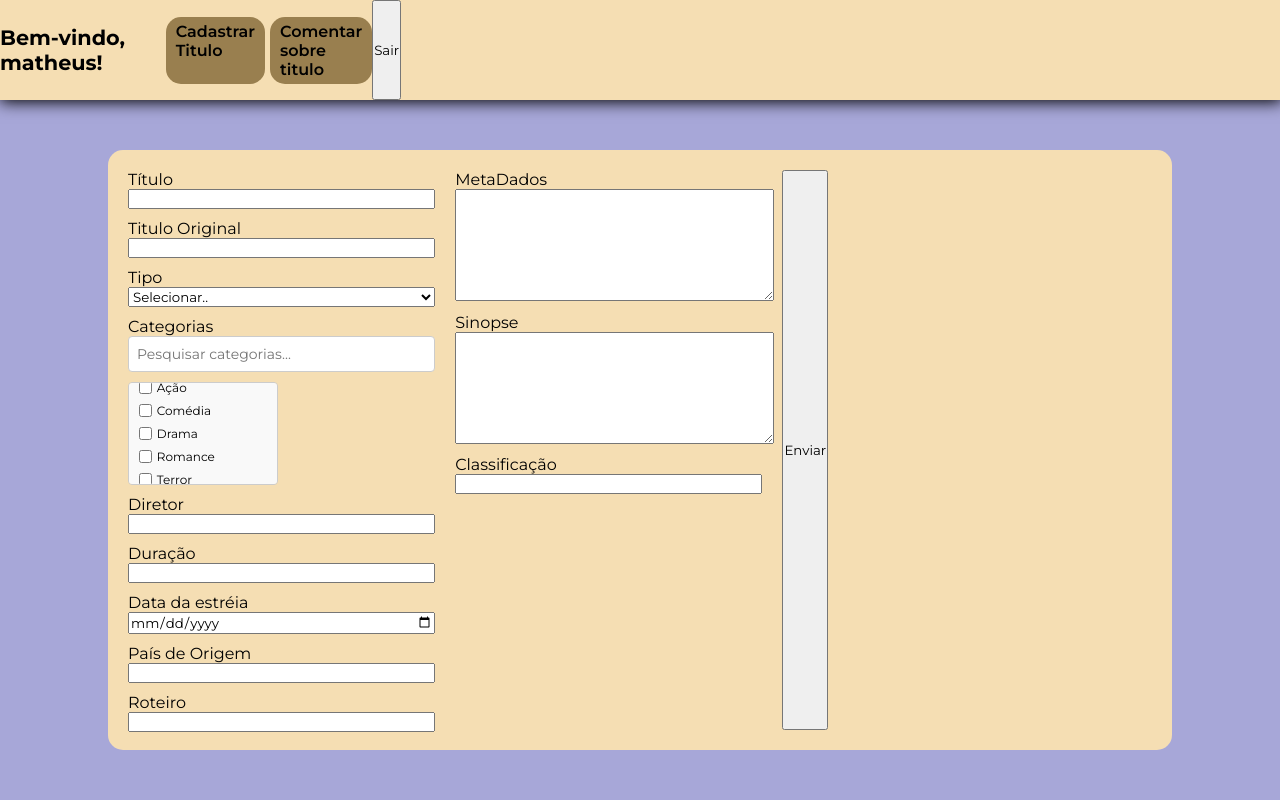
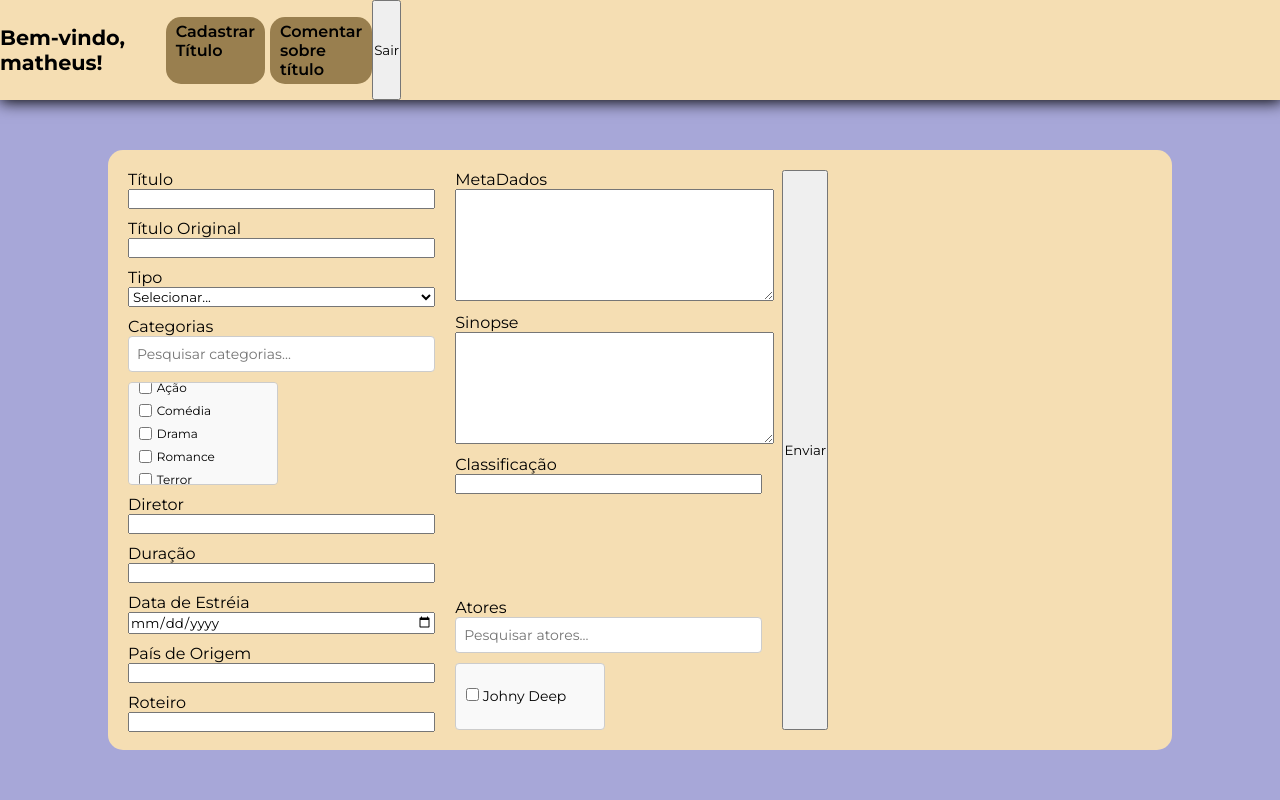
Before and after one commit to MatheusFireRed/HeTalkSheTalk, a PHP site: page /cadastroTitulos.php in a window 1280 px wide. Run offline with PHP 8.4, Linux system fonts and the light colour scheme; a user stored in the database is signed in; data comes from the database, SQL or seed files in the repository.

Commit message:
Seleção para cadastro de atores
Foi adicionado campo para adicionar atores a um elenco.

```diff
--- a/cadastroTitulos.php
+++ b/cadastroTitulos.php
@@ -1,6 +1,5 @@
 <?php
 session_start();
-
 
 if (!isset($_SESSION['user_id'])) {
     header("Location: login.php");
@@ -11,36 +10,38 @@ header("Cache-Control: no-store, no-cache, must-revalidate, max-age=0");
 header("Pragma: no-cache");
 header("Expires: Thu, 19 Nov 1981 08:52:00 GMT");
 
-
-$tituloDaPagina = 'Area de Criação';
+$tituloDaPagina = 'Área de Criação';
 
 require_once 'php/DB/conexaoDB.php';
 
+// Consulta para obter categorias
 try {
-    // Consulta para obter os dados
     $query = "SELECT categoria_id, categoria FROM categorias ORDER BY categoria";
     $stmt = $pdo->query($query);
-
-    // Verifica se há resultados
     $opcoes = $stmt->fetchAll(PDO::FETCH_ASSOC);
-
 } catch (PDOException $e) {
-    die("Erro ao buscar os dados: " . $e->getMessage());
+    die("Erro ao buscar categorias: " . $e->getMessage());
 }
 
+// Consulta para obter atores
+try {
+    $sql = "SELECT id, nome_artistico FROM atores ORDER BY nome_artistico";
+    $stmt = $pdo->query($sql);
+    $tags = $stmt->fetchAll(PDO::FETCH_ASSOC);
+} catch (PDOException $e) {
+    die("Erro ao buscar atores: " . $e->getMessage());
+}
 ?>
 
 <!DOCTYPE html>
 <html>
 <head>
     <title><?php echo $tituloDaPagina ?></title>
-
     <link rel="stylesheet" href="style/styleCadastroTitulo.css">
 </head>
 <body>
 
     <header>
-
         <div class="box-saudacao">
             <h1 class="saudacao">Bem-vindo, <?php echo htmlspecialchars($_SESSION['username']); ?>!</h1>
         </div>
@@ -48,10 +49,10 @@ try {
         <div class="box-menu">
             <ul class="menu">
                 <li>
-                    <a href="cadastroTitulos.php">Cadastrar <br> Titulo</a>
+                    <a href="cadastroTitulos.php">Cadastrar <br> Título</a>
                 </li>
                 <li>
-                    <a href="#">Comentar <br> sobre <br> titulo</a>
+                    <a href="#">Comentar <br> sobre <br> título</a>
                 </li>
             </ul>
         </div>
@@ -61,11 +62,8 @@ try {
     </header>
 
     <main>
-
         <div class="card">
-
             <form action="php/DB/incluirTitulo.php" method="POST">
-
                 <div class="coluna">
                     <div class="label-input">
                         <label for="titulo">Título</label>
@@ -73,14 +71,14 @@ try {
                     </div>
 
                     <div class="label-input">
-                        <label for="titulo-original">Titulo Original</label>
+                        <label for="titulo-original">Título Original</label>
                         <input class="input100" type="text" name="titulo-original" id="titulo-original">
                     </div>
 
                     <div class="label-input">
                         <label for="tipo">Tipo</label>
                         <select name="tipo" id="tipo">
-                            <option value="">Selecionar..</option>
+                            <option value="">Selecionar...</option>
                             <option value="serie">Série</option>
                             <option value="filme">Filme</option>
                             <option value="anime">Anime</option>
@@ -88,7 +86,6 @@ try {
                             <option value="reality-show">Reality Show</option>
                         </select>
                     </div>
-
 
                     <div class="label-input">
                         <label for="search-categorias">Categorias</label>
@@ -103,20 +100,6 @@ try {
                         </div>
                     </div>
 
-
-
-                    <script>
-                        document.getElementById('search-categorias').addEventListener('input', function () {
-                            const filter = this.value.toLowerCase();
-                            const categorias = document.querySelectorAll('.categoria-item');
-
-                            categorias.forEach(categoria => {
-                                const text = categoria.textContent.toLowerCase();
-                                categoria.style.display = text.includes(filter) ? 'block' : 'none';
-                            });
-                        });
-                    </script>
-
                     <div class="label-input">
                         <label for="diretor">Diretor</label>
                         <input type="text" id="diretor" name="diretor">
@@ -128,8 +111,8 @@ try {
                     </div>
 
                     <div class="label-input">
-                        <label for="data-estreia">Data da estréia</label>
-                        <input type="date" name="data-estreia" id="data-estreia">
+                        <label for="data-estreia">Data de Estréia</label>
+                        <input type="date" id="data-estreia" name="data-estreia">
                     </div>
 
                     <div class="label-input">
@@ -139,37 +122,42 @@ try {
 
                     <div class="label-input">
                         <label for="roteiro">Roteiro</label>
-                        <input type="text" name="roteiro" id="roteiro">
+                        <input type="text" id="roteiro" name="roteiro">
                     </div>
                 </div>
 
                 <div class="coluna">
                     <div class="label-input">
                         <label for="meta-dados">MetaDados</label>
-                        <textarea name="meta-dados" id="meta-dados"></textarea>
+                        <textarea id="meta-dados" name="meta-dados"></textarea>
                     </div>
 
                     <div class="label-input">
                         <label for="sinopse">Sinopse</label>
-                        <textarea name="sinopse" id="sinopse"></textarea>
+                        <textarea id="sinopse" name="sinopse"></textarea>
                     </div>
 
                     <div class="label-input">
                         <label for="classificacao">Classificação</label>
-                        <input type="text" name="classificacao" id="classificacao">
+                        <input type="text" id="classificacao" name="classificacao">
                     </div>
 
                     <div class="label-input">
-
+                        <label for="search-atores">Atores</label>
+                        <input type="text" id="search-atores" placeholder="Pesquisar atores...">
+                        <div id="atores" class="categorias-container">
+                            <?php foreach ($tags as $tag): ?>
+                                <label class="categoria-item">
+                                    <input class="input-select" type="checkbox" name="atores[]" value="<?= htmlspecialchars($tag['id']) ?>">
+                                    <?= htmlspecialchars($tag['nome_artistico']) ?>
+                                </label>
+                            <?php endforeach; ?>
+                        </div>
                     </div>
                 </div>
                 <button type="submit">Enviar</button>
             </form>
-
         </div>
-
     </main>
-
-
 </body>
 </html>
--- a/php/DB/incluirTitulo.php
+++ b/php/DB/incluirTitulo.php
@@ -13,6 +13,7 @@ $sinopse            = $_POST['sinopse'];
 $paisOrigem         = $_POST['pais-origem'];
 $roteiro            = $_POST['roteiro'];
 $classificacao      = $_POST['classificacao'];
+$atores             = isset($_POST['atores']) ? $_POST['atores'] : [];
 
 try {
     // Iniciar a transação
@@ -72,6 +73,8 @@ try {
         ]);
     }
 
+
+
     // Confirmar transação após todas as inserções
     $pdo->commit();
 
--- a/style/styleCadastroTitulo.css
+++ b/style/styleCadastroTitulo.css
@@ -112,7 +112,7 @@ form textarea{
     width: 10%;
 }
 
-#categorias{
+#categorias, #atores{
     width: 150px;
     display: flex;
     justify-content: center;
@@ -132,7 +132,7 @@ form textarea{
     height: 30%; /* Ocupa 100% da altura da div pai */
 }
 
-#search-categorias {
+#search-categorias, #search-atores {
     margin-bottom: 10px;
     padding: 8px;
     font-size: 14px;
```
Also changed, not shown: js/mostrarItensCadastro.js (added, +9 -0 lines). Lines whose indentation alone changed are shown as unchanged.
